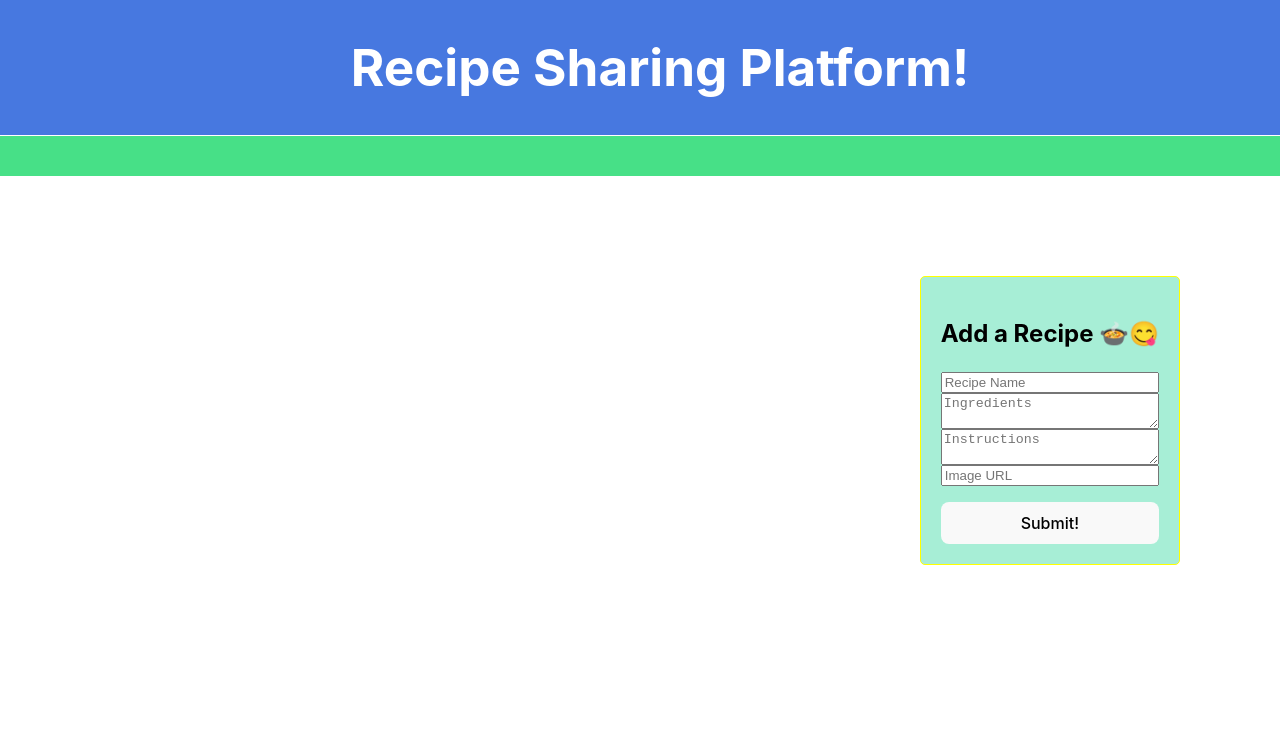
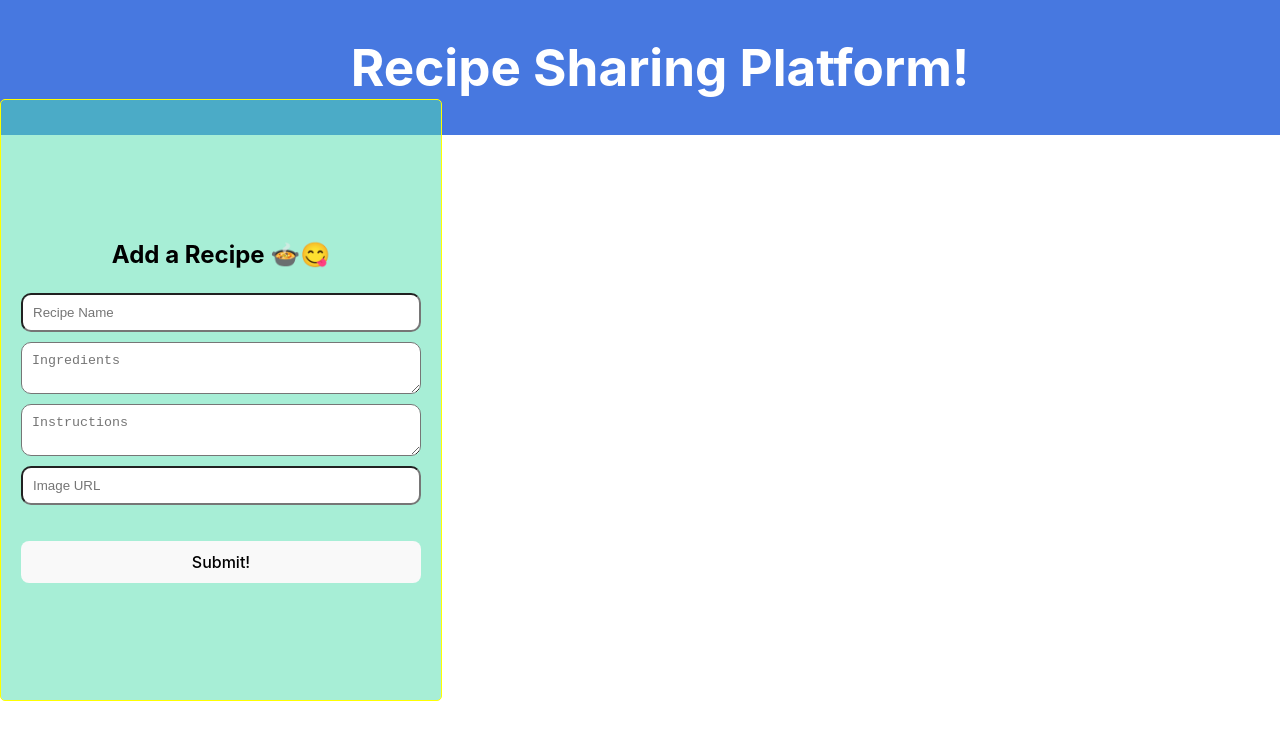
Before and after one commit to jasmine-n-white/Recipe-Sharing-Platform, a React (Vite) app in the folder recipe-sharing-platform/: page / in a window 1280 px wide. Shown: the top 740 px of the page. Built offline with nearby package versions, Linux system fonts and the light colour scheme.

Commit message:
working on orientation of form and posts

```diff
--- a/recipe-sharing-platform/src/App.css
+++ b/recipe-sharing-platform/src/App.css
@@ -13,13 +13,21 @@
   align-items: center;
   top: 0;
   width: 100%;
-  position:absolute;
+  position: absolute;
   margin: 0px auto;
+}
+
+.mainContent {
+  display: flex;
+  flex-direction: row;
+  align-items: center;
+
 }
 
 .recipeForm {
   text-align: center;
-  margin: 100px;
+  position: fixed;
+  margin: 0;
   background-color: rgba(80, 221, 174, 0.5);
   border: 1px solid yellow;
   border-radius: 5px;
@@ -27,18 +35,30 @@
   color: black;
   display: flex;
   flex-direction: column;
-  float: right;
   justify-content: center;
+  justify-self:end;
+  height: 70vh;
+  width: 50vh;
+
 
 }
+
+
 
 .recipeForm form {
   display: flex;
   flex-direction: column;
-  justify-content: center;
+  justify-content:center;
+  gap: 10px;
 
 }
 
+.recipeForm form input, textarea {
+  padding: 10px;
+  border-radius: 10px;
+  background-color: white;
+  color: black;
+}
 .errors ul {
   list-style-type: none;
   color: red;
@@ -47,8 +67,41 @@
 
 .grid-container {
   display: grid;
-  grid-template-columns: repeat(auto-fill, minmax(300px, 1fr));
+  grid-template-rows: repeat(auto-fill, minmax(200px, auto));
   gap: 20px;
   padding: 20px;
-  background-color: #47e087;
+  width: 50%;
+  float: right;
 }
+
+.recipeCard {
+  display: flex;
+  flex-direction: column;
+  margin: 150px;
+  width: 100vh;
+  background-color: blue;
+}
+
+.recipeCard h3 {
+  margin-top: 0;
+  font-family: 'Gill Sans', 'Gill Sans MT', Calibri, 'Trebuchet MS', sans-serif;
+  text-align: center;
+}
+
+.recipeCard p {
+  margin-bottom: 10px;
+  font-size: 15px;
+  text-align: center;
+  padding: 5px;
+  font-family: 'Gill Sans', 'Gill Sans MT', Calibri, 'Trebuchet MS', sans-serif;
+}
+
+.recipeCard img {
+  display: flex;
+  width: 300px;
+  border-radius: 4px;
+  border: 1px solid grey;
+  height: 300px;
+  align-self: center;
+  margin: 20px;
+}
--- a/recipe-sharing-platform/src/App.jsx
+++ b/recipe-sharing-platform/src/App.jsx
@@ -13,8 +13,11 @@ function App() {
   return (
     <>
       <Header />
-      <RecipeList recipes={posts}/>
-      <Form addRecipe={addRecipe} />
+      <div className="mainContent">
+         <RecipeList recipes={posts}/>
+         <Form addRecipe={addRecipe} />
+      </div>
+
     </>
   )
 }
--- a/recipe-sharing-platform/src/Form.jsx
+++ b/recipe-sharing-platform/src/Form.jsx
@@ -36,11 +36,11 @@ setFormData({ ...formData, instructions: value });
 
 const handleImageURL = (event) => {
   const {value} = event.target;
-  // if (!validator.isURL(value)) {
-  //   setErrors({ ...errors, imageURL: "A valid URL for the image is required."});
-  // } else {
-  //   setErrors({ ...errors, imageURL: ""});
-  // }
+  if (!validator.isURL(value)) {
+    setErrors({ ...errors, imageURL: "A valid URL for the image is required."});
+  } else {
+    setErrors({ ...errors, imageURL: ""});
+  }
   setFormData({ ... formData, imageURL: value});
 }
 
--- a/recipe-sharing-platform/src/Recipe.jsx
+++ b/recipe-sharing-platform/src/Recipe.jsx
@@ -1,7 +1,9 @@
+import { useState } from 'react'
 
 function Recipe({recipe}) {
+  const [like, setLike] = useState(0);
   return (
-   <div>
+   <div className="recipeCard">
     <h3>{recipe.recipeName}</h3>
     <p>{recipe.ingredients}</p>
     <p>{recipe.instructions}</p>
```
